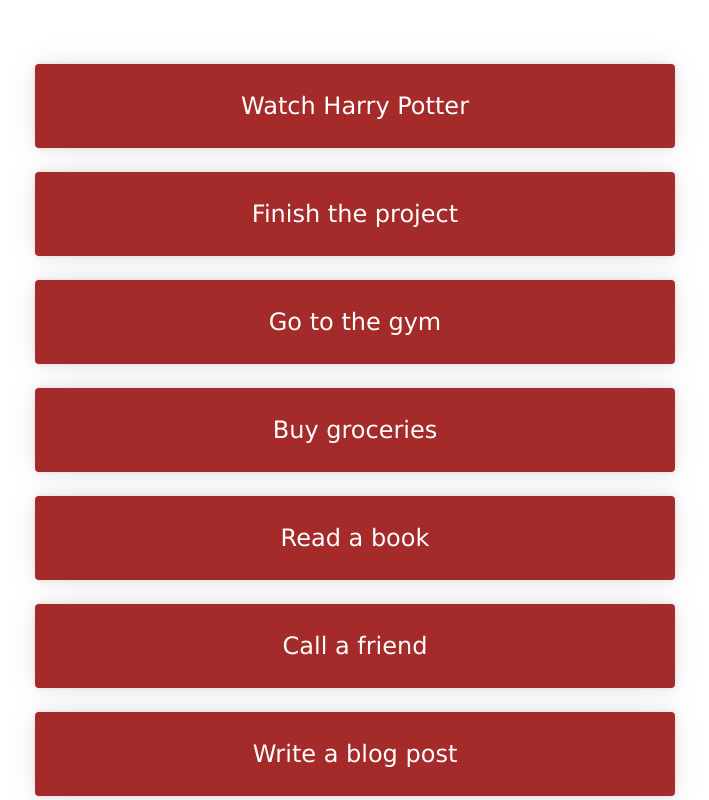
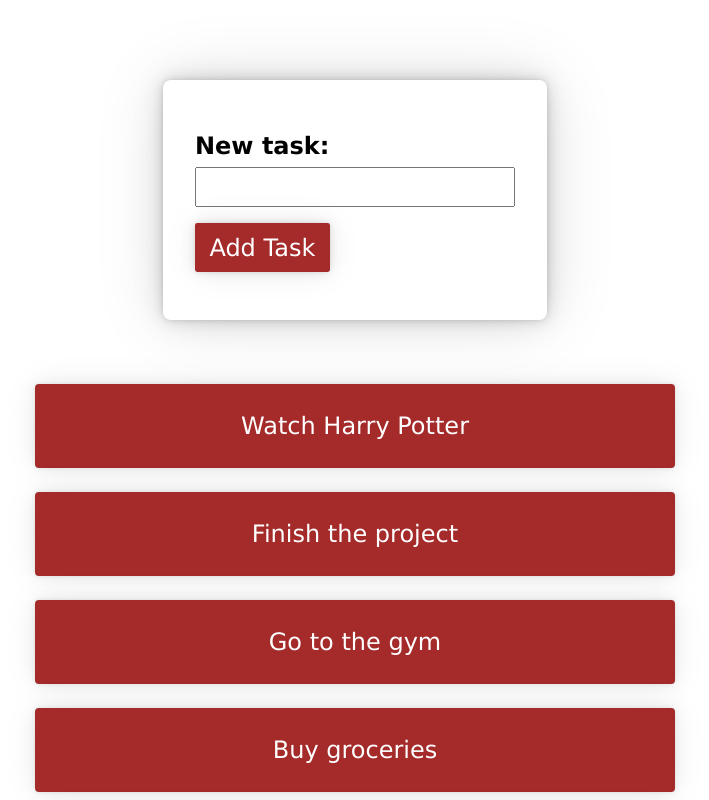
Before and after one commit to Muhammad-Sabir/todo-list, a React (Vite) app: page / in a window 1280 px wide. Shown: the top 800 px of the page, without its empty margins (285-994 px from the left). Built offline with nearby package versions, Linux system fonts and the light colour scheme.

Commit message:
Change new task to AddTask

```diff
--- a/src/components/NewTask/TaskForm.jsx
+++ b/src/components/NewTask/AddTask.jsx
@@ -1,8 +1,8 @@
 import React, { useState } from 'react';
 
-import styles from './TaskForm.module.css';
+import styles from './AddTask.module.css';
 
-const TaskForm = ({ onSubmitNewTask }) => {
+const AddTask = (props) => {
 	const [enteredTask, setEnteredTask] = useState('');
 	const [isValid, setIsValid] = useState(true);
 
@@ -12,7 +12,7 @@
 		setEnteredTask(event.target.value);
 	};
 
-	const submitHandler = (event) => {
+	const onSubmitHandler = (event) => {
 		event.preventDefault();
 
 		if (enteredTask.trim().length === 0) {
@@ -24,13 +24,16 @@
 			id: Math.floor(Math.random()) + '',
 			statement: enteredTask,
 		};
-		onSubmitNewTask(task);
+
+		const newTask = [task, ...props.tasks];
+
+		props.setTasks(newTask);
 
 		setEnteredTask('');
 	};
 
 	return (
-		<form onSubmit={submitHandler}>
+		<form onSubmit={onSubmitHandler}>
 			<div
 				className={`${styles['new-task__controls']} ${
 					!isValid && styles['invalid']
@@ -51,4 +54,4 @@
 	);
 };
 
-export default TaskForm;
+export default AddTask;
--- a/src/pages/Home/Home.jsx
+++ b/src/pages/Home/Home.jsx
@@ -1,10 +1,12 @@
 import React from 'react';
 
 import TasksList from '../../components/TasksList/TasksList';
+import AddTask from '../../components/NewTask/AddTask';
 
 const Home = (props) => {
 	return (
 		<>
+			<AddTask tasks={props.tasks} setTasks={props.setTasks} />
 			<TasksList tasks={props.tasks} setTasks={props.setTasks} />
 		</>
 	);
```
Also changed, not shown: src/components/NewTask/NewTask.jsx (deleted, +0 -17 lines), src/components/NewTask/AddTask.module.css (renamed from src/components/NewTask/TaskForm.module.css).
